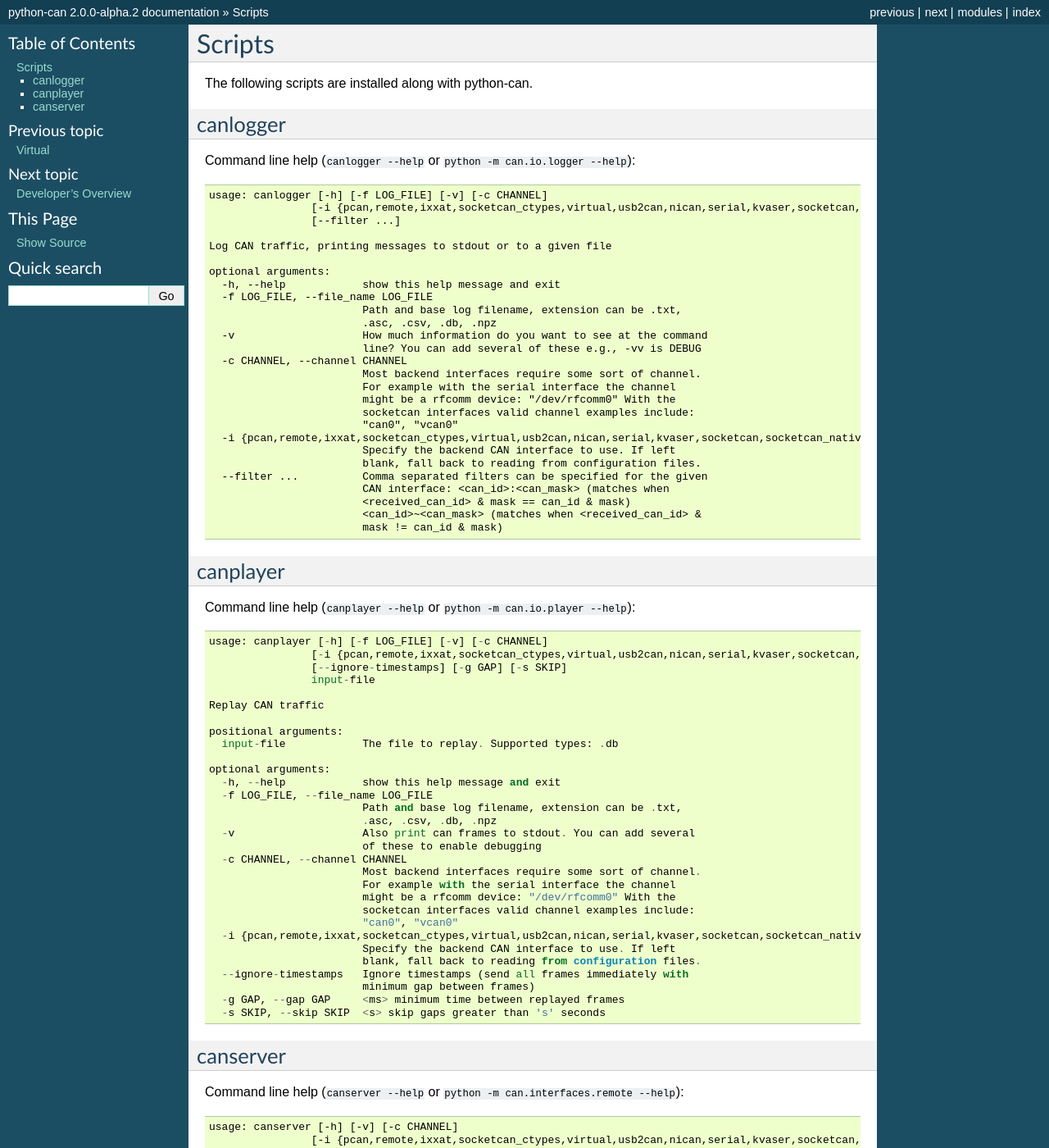
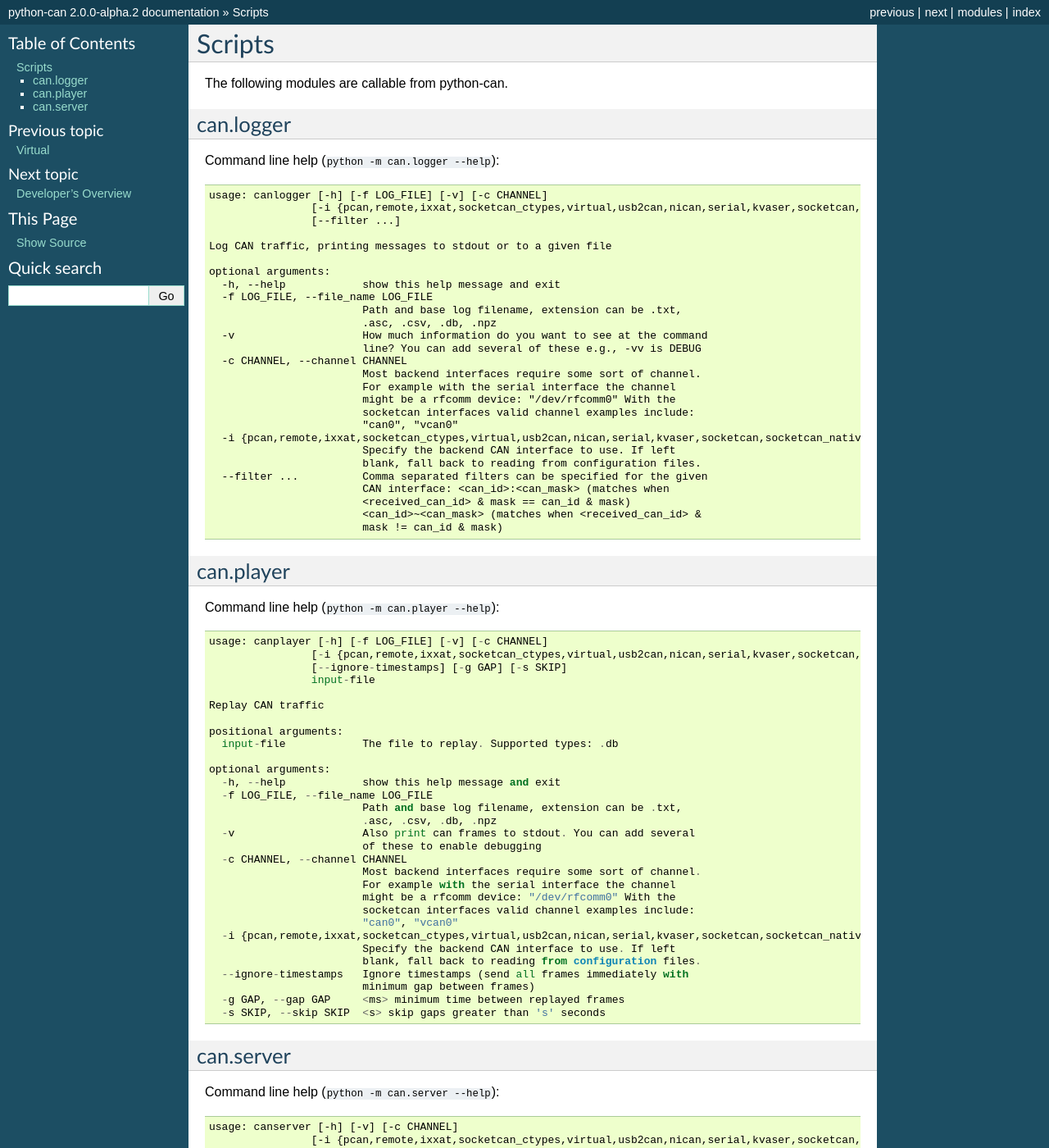
Before and after one commit to hardbyte/python-can, a Sphinx documentation site: the page built from doc/bin.rst, in a window 1280 px wide and 1400 px high. Shown: the whole window at 82% size. Built offline with Sphinx 7.4.7, drawn with Linux system fonts in a browser that asks for light colours.

Commit message:
Scripts conflicted with can-utils
Fixes #162

```diff
--- a/doc/bin.rst
+++ b/doc/bin.rst
@@ -1,12 +1,12 @@
 Scripts
 =======
 
-The following scripts are installed along with python-can.
+The following modules are callable from python-can.
 
-canlogger
----------
+can.logger
+----------
 
-Command line help (``canlogger --help`` or ``python -m can.io.logger --help``)::
+Command line help (``python -m can.logger --help``)::
 
     usage: canlogger [-h] [-f LOG_FILE] [-v] [-c CHANNEL]
                     [-i {pcan,remote,ixxat,socketcan_ctypes,virtual,usb2can,nican,serial,kvaser,socketcan,socketcan_native}]
@@ -37,10 +37,10 @@ Command line help (``canlogger --help`` or ``python -m can.io.logger --help``)::
                             mask != can_id & mask)
 
 
-canplayer
----------
+can.player
+----------
 
-Command line help (``canplayer --help`` or ``python -m can.io.player --help``)::
+Command line help (``python -m can.player --help``)::
 
     usage: canplayer [-h] [-f LOG_FILE] [-v] [-c CHANNEL]
                     [-i {pcan,remote,ixxat,socketcan_ctypes,virtual,usb2can,nican,serial,kvaser,socketcan,socketcan_native}]
@@ -75,10 +75,10 @@ Command line help (``canplayer --help`` or ``python -m can.io.player --help``)::
 
 
 
-canserver
----------
+can.server
+----------
 
-Command line help (``canserver --help`` or ``python -m can.interfaces.remote --help``)::
+Command line help (``python -m can.server --help``)::
 
       usage: canserver [-h] [-v] [-c CHANNEL]
                       [-i {pcan,remote,ixxat,socketcan_ctypes,virtual,usb2can,nican,serial,kvaser,socketcan,socketcan_native}]
--- a/setup.py
+++ b/setup.py
@@ -26,12 +26,6 @@ setup(
         "": ["CONTRIBUTORS.txt", "LICENSE.txt"],
         "doc": ["*.*"]
     },
-    entry_points={"console_scripts": [
-        "canlogger = can.io.logger:main",
-        "canplayer = can.io.player:main",
-        "canserver = can.interfaces.remote.__main__:main"
-    ]},
-
     # Tests can be run using `python setup.py test`
     test_suite="nose.collector",
     tests_require=['mock', 'nose']
```
Also changed, not shown: 3 other files.
